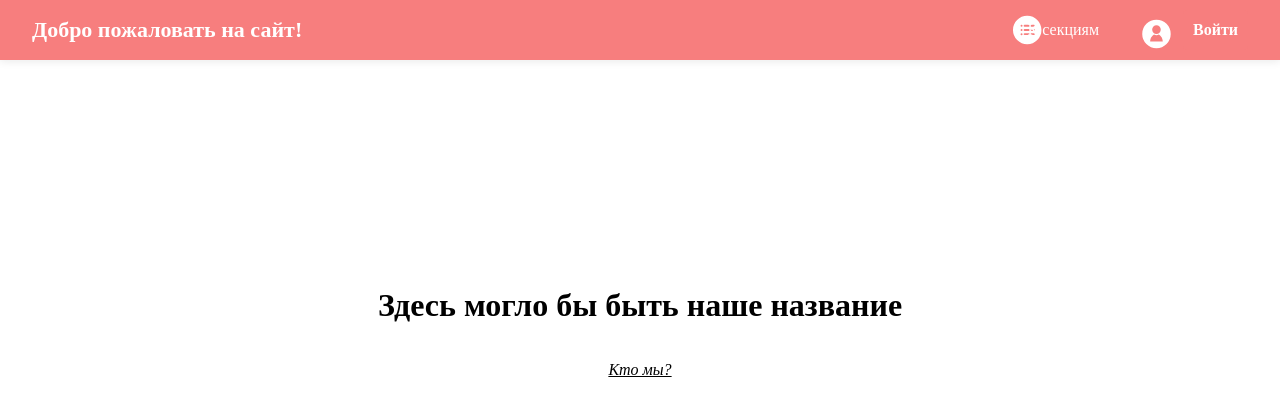
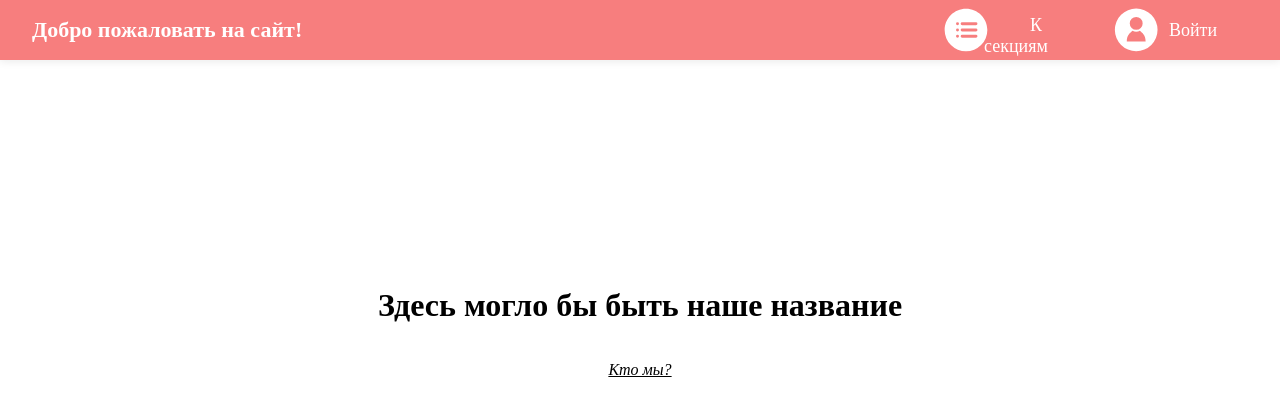
Before and after one commit to Vifiel/Geekmorolecon, a Flask app: page / in a window 1280 px wide. Shown: the top 408 px of the page. Run offline with Flask 3, Linux system fonts and the light colour scheme; data that the repository does not hold is empty.

Commit message:
добавила svg для секций

```diff
--- a/static/css/styles.css
+++ b/static/css/styles.css
@@ -177,35 +177,58 @@ font-weight: bold;
     cursor: pointer;
     transition: background 0.2s;
 }
-
 .section-btn:hover {
     background-color: #d95c5c;
 }
 
-.funcbtn {
-    background: #F77E7E;
-    border-radius: 4px;
-    font-size: 16px;
-    cursor: pointer;
-}
-.funcbtn:hover {
-    background: #d95c5c;
-}
-
+/* кнопка к секциям */
 .to-sections-btn {
     background: url('/static/images/tosections.svg') no-repeat;
-    background-size: 40px 40px;
+    background-size: 60px 60px;
+    background-position: 0px -12px;
+    text-indent: 40px;
     color: white;
     border: none;
     border-radius: 4px;
     padding: 10px 20px;
-    font-size: 16px;
+    font-size: 18px;
     cursor: pointer;
-    margin-left: 16px;
+    height: 50px;
+    width: 160px;
+    margin-left: 8px;
     transition: background 0.2s;
 }
 .to-sections-btn:hover {
     background: #d95c5c;
+    background: url('/static/images/tosections.svg') no-repeat;
+    background-size: 60px 60px;
+    background-position: 0px -12px;
+    background-color: #d95c5c;
+}
+
+/* кнопка войти в шапке */
+.login-btn {
+    background: url('/static/images/profile.svg') no-repeat;
+    background-size: 60px 60px;
+    background-position: -10px -11px;
+    display: inline-block;
+    text-indent: 30px;
+    height: 50px;
+    width: 140px;
+    padding: 10px;
+    color: white;
+    text-decoration: none;
+    border-radius: 4px;
+    font-size: 18px;
+    border: none;
+    cursor: pointer;
+    transition: background 0.2s;
+}
+.login-btn:hover {
+    background: url('/static/images/profile.svg') no-repeat;
+    background-size: 60px 60px;
+    background-position: -10px -11px;
+    background-color: #d95c5c;
 }
 
 /* выкидной текст */
--- a/templates/index.html
+++ b/templates/index.html
@@ -10,10 +10,7 @@
     <a href="/" class="header-title">Добро пожаловать на сайт!</a>
     <div class="header-buttons">
         <button class="to-sections-btn" id="toSectionsBtn">К секциям</button>
-        <button class="header-buttons profile-btn" onclick="window.location.href='/account'">
-            <img src="/static/images/profile.svg" alt="Иконка профиля" class="profile-icon">
-        </button>
-        <button class="funcbtn" id="Enter">Войти</button>
+        <button class="login-btn" onclick="window.location.href='/account'">Войти</button>
         <button class="funcbtn" id="exitBtn" style="display: none" >Выйти</button>
     </div>
 </div>
```
Also changed, not shown: static/images/tosections.svg.
